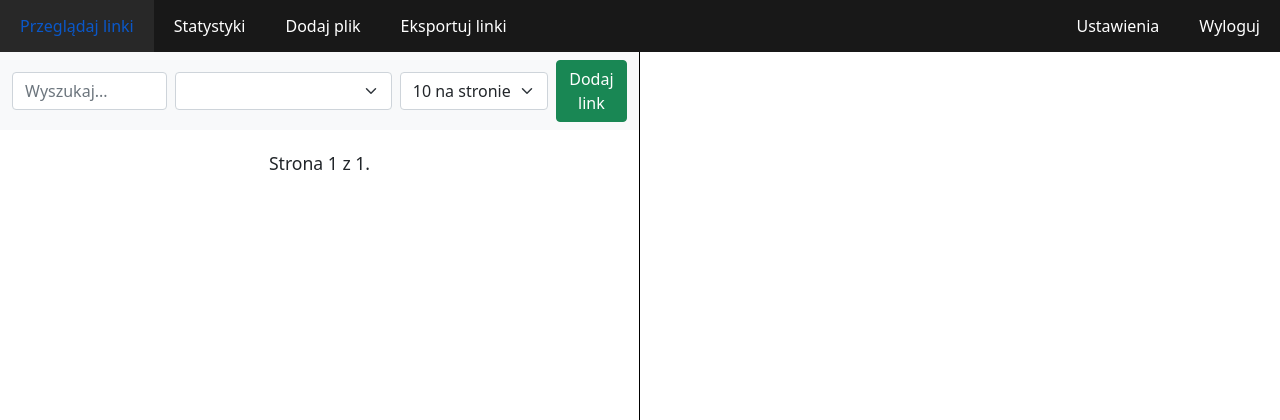
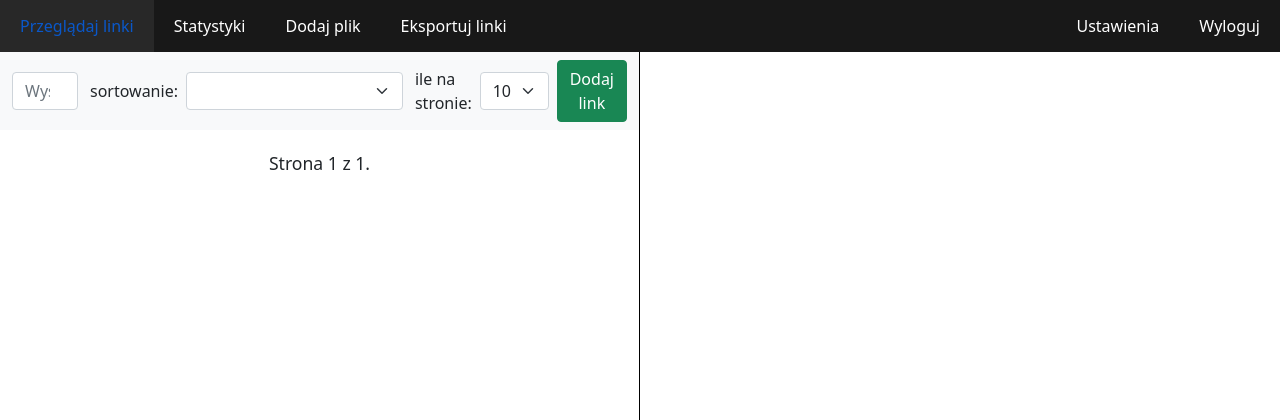
Before and after one commit to pggPL/zpp, a Django app: page / in a window 1280 px wide. Shown: the top 420 px of the page. Run offline with Django 4.2, Linux system fonts and the light colour scheme; the visitor is signed in with stand-in values (Sample User, id 1); data that the repository does not hold is empty; some libraries are stand-ins or nearby versions.

Commit message:
Improved link panel navbar appearance.

```diff
--- a/templates/app_main/link_panel.html
+++ b/templates/app_main/link_panel.html
@@ -38,18 +38,20 @@
                             <input class="form-control" type="search" placeholder="Wyszukaj..."
                                    aria-label="Search items" v-model="search_input" @input="onSearchInput">
                         </form>
+                        <div class="ms-1 me-2 " > sortowanie: </div>
                         <select class="form-select me-2" style="width: auto;" aria-label="Sort items"
                                 v-model="profile.sorting" @change="onSortingChange">
                             <option v-for="s in sorting_types" :value="s" >
                                 [[ sorting_mapper[s] ]]
                             </option>
                         </select>
+                        <div class = "ms-1 me-2"> ile na stronie: </div>
                         <select class="form-select me-2" style="width: auto;" aria-label="Items per page"
                                 v-model="selected_item" @change="onItemsPerPageChange">
-                            <option value="5" >5 na stronie</option>
-                            <option value="10">10 na stronie</option>
-                            <option value="20">20 na stronie</option>
-                            <option value="50">50 na stronie</option>
+                            <option value="5" >5 </option>
+                            <option value="10">10 </option>
+                            <option value="20">20 </option>
+                            <option value="50">50</option>
                         </select>
                         <a href="/add_link/link_panel" class="btn btn-success">
                             Dodaj link
```
